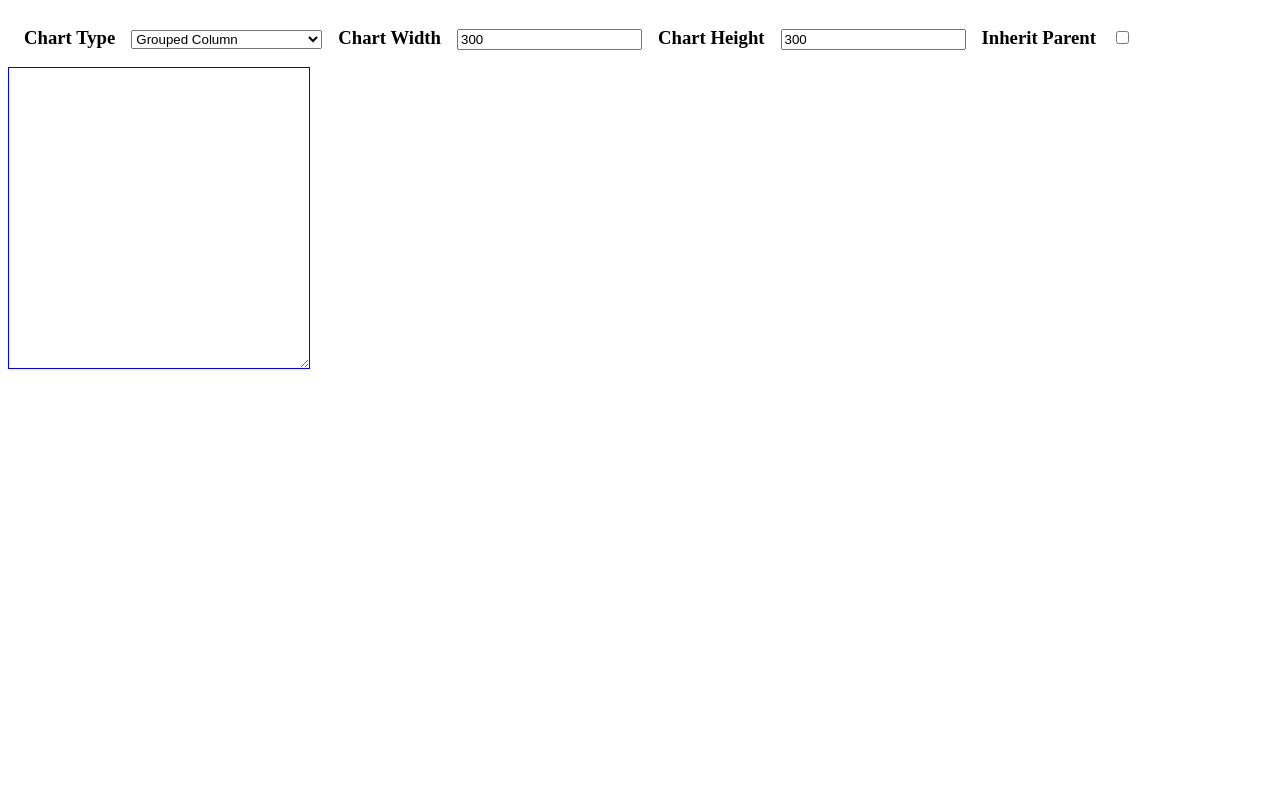
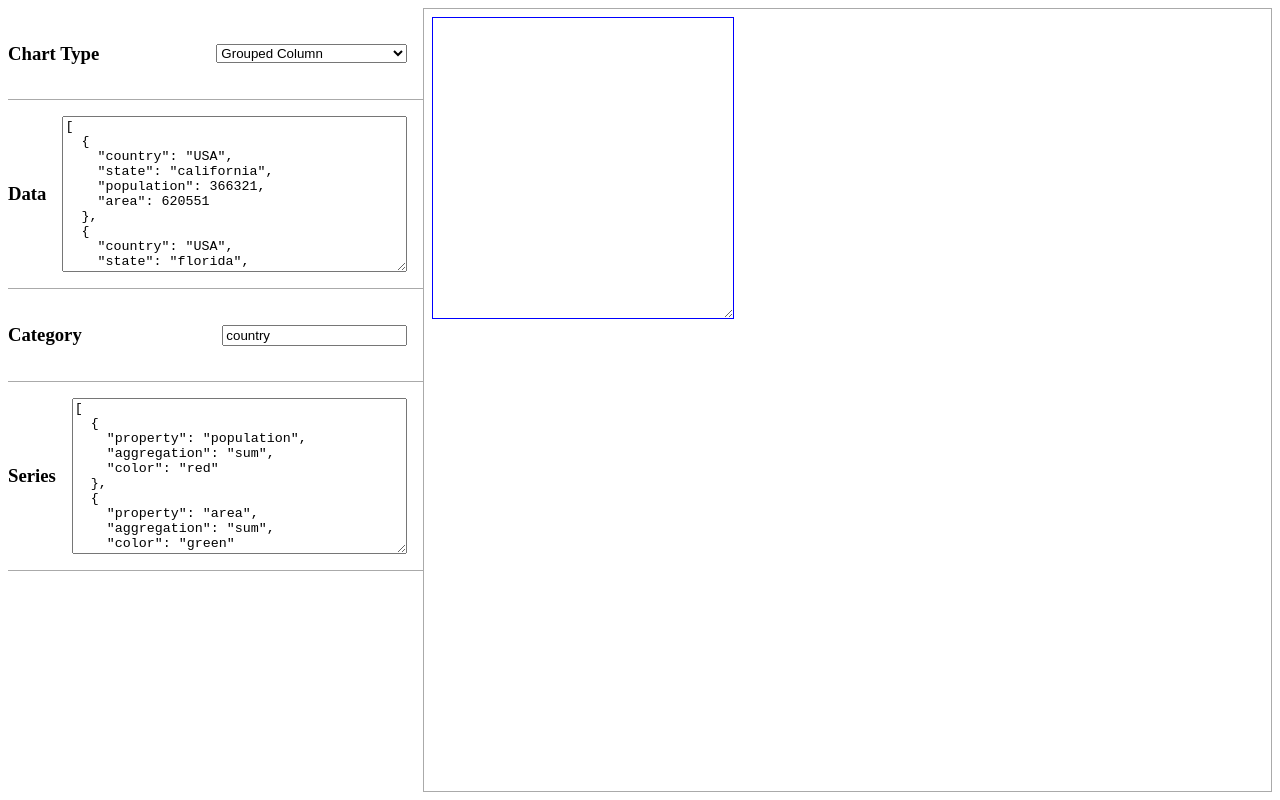
Before and after one commit to EdgeVerve/oe-charts, a website: page index.html in a window 1280 px wide. Drawn offline with Linux system fonts and the light colour scheme.

Commit message:
Changes to chart-attribute editor,readme file and demo index page.

```diff
--- a/index.html
+++ b/index.html
@@ -27,13 +27,34 @@
             height: 300px;
         }
 
+        #container {
+            display: flex;
+            height: calc(100vh - 16px);
+        }
+
         .header {
-            display: flex;
-            align-items: baseline;
+            flex: 2;
+            overflow: auto;
+        }
+
+        .demo-area {
+            flex: 4;
+            border: 1px solid #aaa;
+            padding: 8px;
+            box-sizing: border-box;
+            overflow: auto;
         }
 
         .header h3 {
-            padding: 0px 16px;
+            padding-right: 16px;
+        }
+
+        .attribute-item {
+            display: flex;
+            justify-content: space-between;
+            padding: 16px 16px 16px 0px;
+            align-items: center;
+            border-bottom: 1px solid #aaa;
         }
 
         .chart-container {
@@ -43,6 +64,9 @@
             overflow: auto;
             resize: both;
         }
+        .flex-fill{
+            flex:auto;
+        }
     </style>
     <link rel="import" href="oe-charts.html">
 
@@ -50,7 +74,9 @@
 
 <body>
     <div id="container">
+
         <div class="header">
+            <div class="attribute-item">
                 <h3>Chart Type</h3>
                 <select selected="groupedColumn" onchange="demoControl.typeFn(event)">
                     <option value="area">Area</option>
@@ -66,59 +92,96 @@
                     <option value="stackedcolumn">Stacked Column</option>
                     <option value="mapview">Map View</option>
                 </select>
-            <h3>Chart Width</h3>
-            <input onchange="demoControl.widthFn(event)" value="300" />
-            <h3>Chart Height</h3>
-            <input onchange="demoControl.heightFn(event)" value="300" />
-            <h3>Inherit Parent</h3>
-            <input type="checkbox" onchange="demoControl.inheritFn(event)" />
             </div>
+            <div class="attribute-item">
+                <h3>Data</h3>
+                <textarea class="flex-fill" id="dataInput" rows="10" cols="" onchange="demoControl.dataFn(event)"></textarea>
+            </div>
+            <div class="attribute-item">
+                <h3>Category</h3>
+                <input onchange="demoControl.categoryFn(event)" value="country" />
+            </div>
+            <div class="attribute-item">
+                <h3>Series</h3>
+                <textarea class="flex-fill" id="seriesInput" rows="10" cols="" onchange="demoControl.seriesFn(event)"></textarea>
+            </div>
+        </div>
+        <div class="demo-area">
             <div class="chart-container">
                 <oe-charts id="chart-ele" chart-type="groupedcolumn"></oe-charts>
+            </div>
         </div>
     </div>
     <script type="text/javascript" src="locationdata.js"></script>
     <script>
         var demoControl = (function () {
             var chart = document.getElementById("chart-ele");
+            var dataInput = document.getElementById('dataInput');
+            var seriesInput = document.getElementById('seriesInput');
             function getRandomData(num) {
-                return Math.random() * num;
+                return Math.round(Math.random() * num);
             }
+
             function chartTypeChanged(e) {
                 chart.setAttribute('chart-type', e.currentTarget.value);
             }
-            function changeInheritance(e) {
-                if (e.currentTarget.checked) {
-                    chart.setAttribute('inherit-parent-dimension', '');
-                } else {
-                    chart.removeAttribute('inherit-parent-dimension');
+
+
+            function isValidJSON(str){
+                try{
+                    return JSON.parse(str);
+                }catch(e){
+                    return null;
                 }
             }
-            function chartWidthChanged(e) {
-                chart.setAttribute('chart-width', e.target.value);
+
+            function chartDataChanged(e){
+                var val =  e.target.value;
+                var validJSON = isValidJSON(val);
+                if(validJSON){
+                    chart.setAttribute('data', JSON.stringify(validJSON));
+                }else{
+                    chart.removeAttribute('data');
                 }
-            function chartHeightChanged(e) {
-                chart.setAttribute('chart-height', e.target.value);
             }
 
-            var sampledata = [
-                {
-                    country: "United States",
+            function chartCategoryChanged(e){
+                chart.setAttribute('category', e.target.value);
+            }
+            function chartSeriesChanged(e){
+                var val =  e.target.value;
+                var validJSON = isValidJSON(val);
+                if(validJSON){
+                    chart.setAttribute('series', JSON.stringify(validJSON));
+                }else{
+                    chart.removeAttribute('series');
+                }
+            }
+
+
+
+
+
+
+
+
+            var sampledata = [{
+                country: "USA",
                 state: 'california',
                 population: getRandomData(1000000),
                 area: getRandomData(1000000)
             }, {
-                    country: "United States",
+                country: "USA",
                 state: 'florida',
                 population: getRandomData(1000000),
                 area: getRandomData(1000000)
             }, {
-                    country: "United States",
+                country: "USA",
                 state: 'alaska',
                 population: getRandomData(1000000),
                 area: getRandomData(1000000)
             }, {
-                    country: "United States",
+                country: "USA",
                 state: 'texas',
                 population: getRandomData(1000000),
                 area: getRandomData(1000000)
@@ -169,9 +232,7 @@
                 area: getRandomData(1000000)
             }];
 
-            function loadRender() {
-                chart.setAttribute('category', 'country');
-                chart.setAttribute('series', JSON.stringify([{
+            var seriesData = [{
                     "property": "population",
                     "aggregation": "sum",
                     "color": "red"
@@ -179,7 +240,10 @@
                     "property": "area",
                     "aggregation": "sum",
                     "color": "green"
-                }]));
+                }]
+            function loadRender() {
+                chart.setAttribute('category', 'country');
+                chart.setAttribute('series', JSON.stringify(seriesData));
                 chart.setAttribute('data', JSON.stringify(sampledata));
 
                 /*chart.setAttribute('category', 'name');
@@ -190,12 +254,15 @@
                 chart.setAttribute('data-url', "http://localhost:3000/api/Students");*/
             }
 
+            dataInput.value = JSON.stringify(sampledata,null,2);
+            seriesInput.value = JSON.stringify(seriesData,null,2);
+
             return {
                 loadFn: loadRender,
                 typeFn: chartTypeChanged,
-                widthFn: chartWidthChanged,
-                heightFn: chartHeightChanged,
-                inheritFn: changeInheritance
+                dataFn: chartDataChanged,
+                seriesFn: chartSeriesChanged,
+                categoryFn: chartCategoryChanged,
             }
         })()
 
```
Also changed, not shown: oe-chart-attribute-editor.html (+0 -9 lines), test/oe-charts-test.html (+0 -1 lines), README.md. Lines whose indentation alone changed are shown as unchanged.
